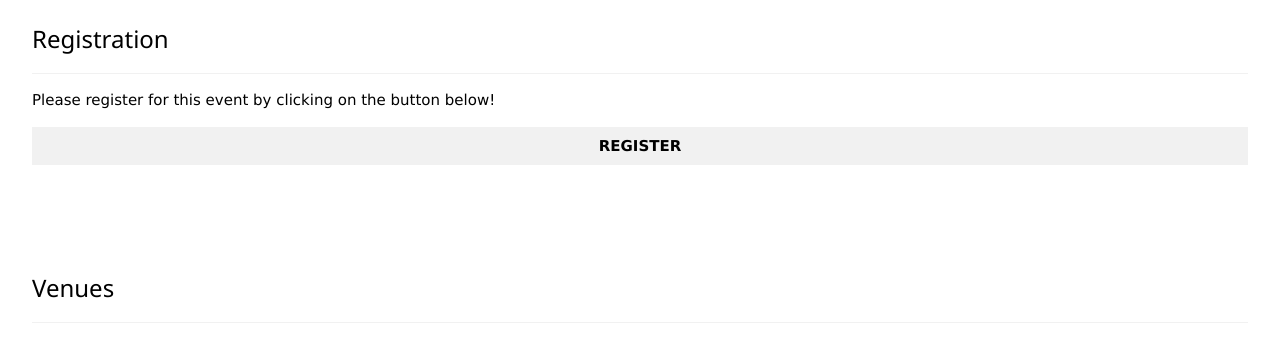
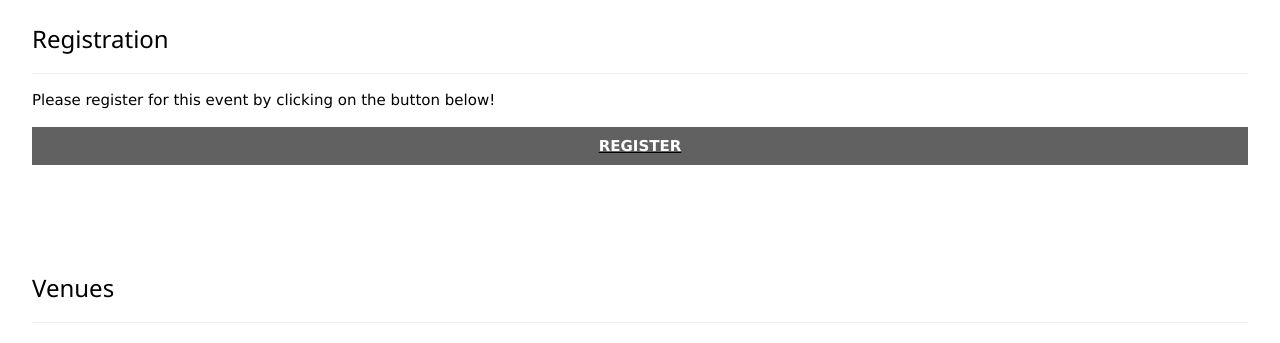
Before and after one commit to genbien/genbien.github.io, a plain HTML site: page birthday35.html in a window 1280 px wide. Shown: the part 2900-3243 px from the top of the page. Drawn offline with Linux system fonts and the light colour scheme.

Commit message:
upd link

```diff
--- a/birthday35.html
+++ b/birthday35.html
@@ -114,7 +114,7 @@
   <div class="w3-container w3-padding-32" id="registration">
     <h3 class="w3-border-bottom w3-border-light-grey w3-padding-16">Registration</h3>
     <p>Please register for this event by clicking on the button below!</p>
-    <p><button class="w3-button w3-light-grey w3-block"><b>REGISTER</b></button></p>
+    <p><a href src="https://docs.google.com/forms/d/e/1FAIpQLSeQTzhu9ffacGMXB_0g_w_3-Xm1i0zXSe7LLjHZruUPa-TE6Q/viewform?usp=sf_link"><button class="w3-button w3-dark-grey w3-block"><b>REGISTER</b></button></a></p>
   </div>
 
   <div class="w3-row-padding w3-grayscale">
```
